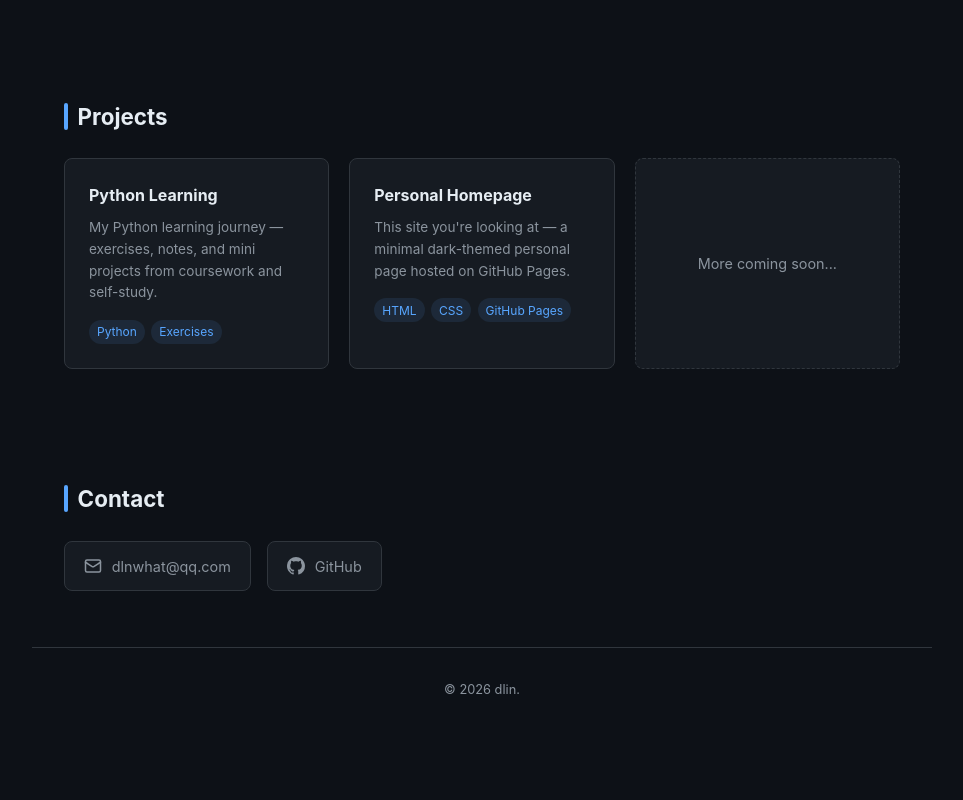
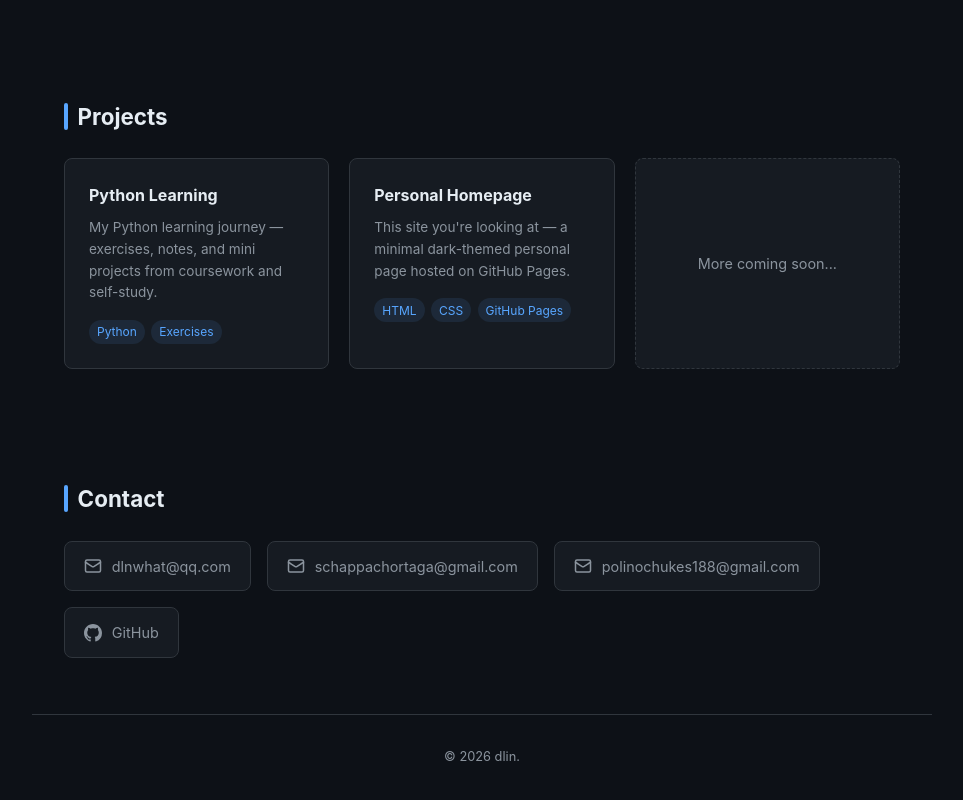
Before and after one commit to dlinwhat/dlinwhat.github.io, a plain HTML site: page index.html in a window 1280 px wide. Shown: the part 1284-2084 px from the top of the page, without its empty margins (158-1121 px from the left). Before the commit the page ends 2017 px from the top, so only its background shows below. Drawn offline with Linux system fonts and the light colour scheme.

Commit message:
Add new contact email links to index.html

```diff
--- a/index.html
+++ b/index.html
@@ -346,6 +346,14 @@
         <svg viewBox="0 0 24 24" fill="none" stroke="currentColor" stroke-width="2" stroke-linecap="round" stroke-linejoin="round"><rect x="2" y="4" width="20" height="16" rx="2"/><path d="m22 7-8.97 5.7a1.94 1.94 0 0 1-2.06 0L2 7"/></svg>
         dlnwhat@qq.com
       </a>
+      <a class="contact-item" href="schappachortaga@gmail.com">
+        <svg viewBox="0 0 24 24" fill="none" stroke="currentColor" stroke-width="2" stroke-linecap="round" stroke-linejoin="round"><rect x="2" y="4" width="20" height="16" rx="2"/><path d="m22 7-8.97 5.7a1.94 1.94 0 0 1-2.06 0L2 7"/></svg>
+        schappachortaga@gmail.com
+      </a>
+      <a class="contact-item" href="mailto:polinochukes188@gmail.com">
+        <svg viewBox="0 0 24 24" fill="none" stroke="currentColor" stroke-width="2" stroke-linecap="round" stroke-linejoin="round"><rect x="2" y="4" width="20" height="16" rx="2"/><path d="m22 7-8.97 5.7a1.94 1.94 0 0 1-2.06 0L2 7"/></svg>
+        polinochukes188@gmail.com
+      </a>
       <a class="contact-item" href="https://github.com/dlinwhat" target="_blank" rel="noopener">
         <svg viewBox="0 0 16 16" fill="currentColor"><path d="M8 0C3.58 0 0 3.58 0 8c0 3.54 2.29 6.53 5.47 7.59.4.07.55-.17.55-.38 0-.19-.01-.82-.01-1.49-2.01.37-2.53-.49-2.69-.94-.09-.23-.48-.94-.82-1.13-.28-.15-.68-.52-.01-.53.63-.01 1.08.58 1.23.82.72 1.21 1.87.87 2.33.66.07-.52.28-.87.51-1.07-1.78-.2-3.64-.89-3.64-3.95 0-.87.31-1.59.82-2.15-.08-.2-.36-1.02.08-2.12 0 0 .67-.21 2.2.82.64-.18 1.32-.27 2-.27.68 0 1.36.09 2 .27 1.53-1.04 2.2-.82 2.2-.82.44 1.1.16 1.92.08 2.12.51.56.82 1.27.82 2.15 0 3.07-1.87 3.75-3.65 3.95.29.25.54.73.54 1.48 0 1.07-.01 1.93-.01 2.2 0 .21.15.46.55.38A8.013 8.013 0 0016 8c0-4.42-3.58-8-8-8z"/></svg>
         GitHub
```
